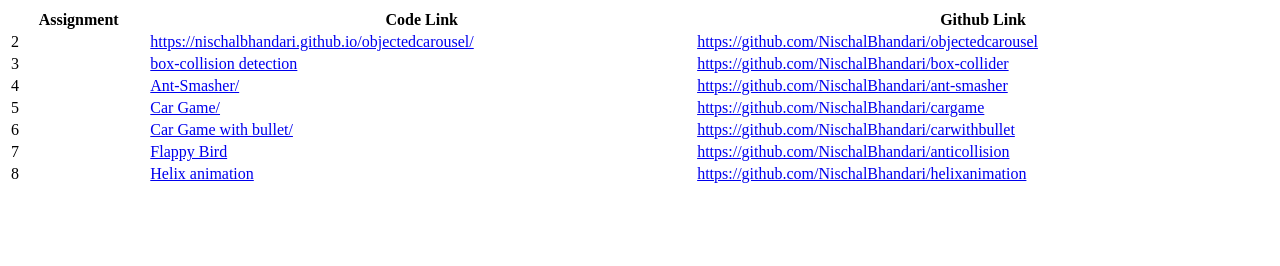
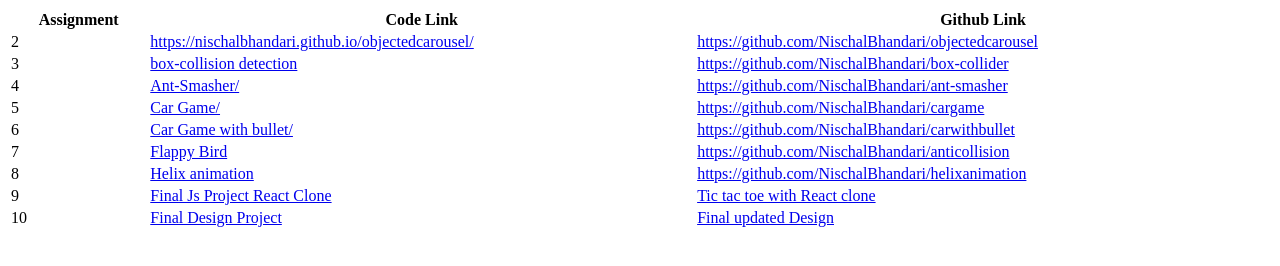
Before and after one commit to NischalBhandari/AssignmentsTable, a plain HTML site: page index.html in a window 1280 px wide. Drawn offline with Linux system fonts and the light colour scheme.

Commit message:
final project

```diff
--- a/index.html
+++ b/index.html
@@ -43,6 +43,16 @@
     <td><a href="https://nischalbhandari.github.io/helixanimation/">Helix animation</a></td>
     <td><a href="https://github.com/NischalBhandari/helixanimation">https://github.com/NischalBhandari/helixanimation</a></td>
   </tr>
+   <tr>
+    <td>9</td>
+    <td><a href="https://nischalbhandari.github.io/react-clone/">Final Js Project React Clone</a></td>
+    <td><a href="https://github.com/NischalBhandari/react-clone/">Tic tac toe with React clone</a></td>
+  </tr>
+     <tr>
+    <td>10</td>
+    <td><a href="https://nischalbhandari.github.io/majordesign/">Final Design Project</a></td>
+    <td><a href="https://github.com/NischalBhandari/majordesign/">Final updated Design</a></td>
+  </tr>
 
 </table>
 </body>
```
